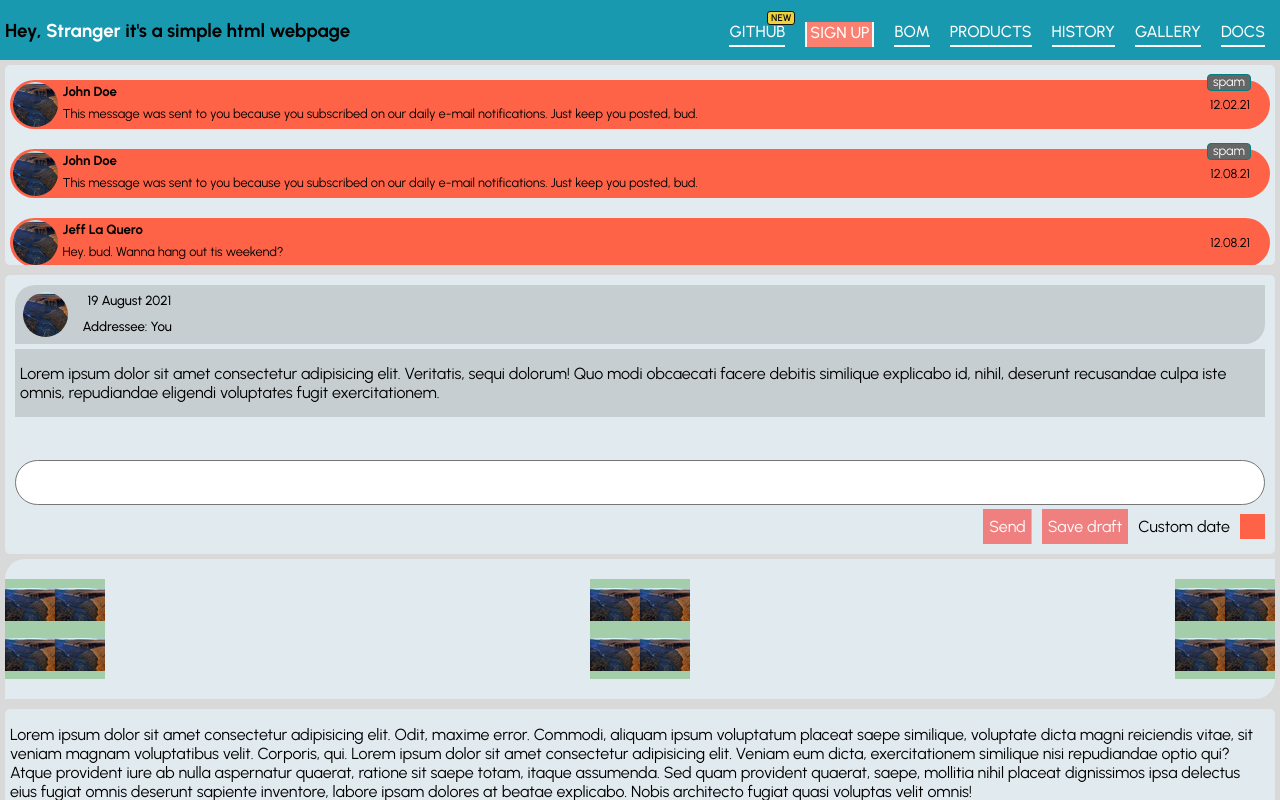
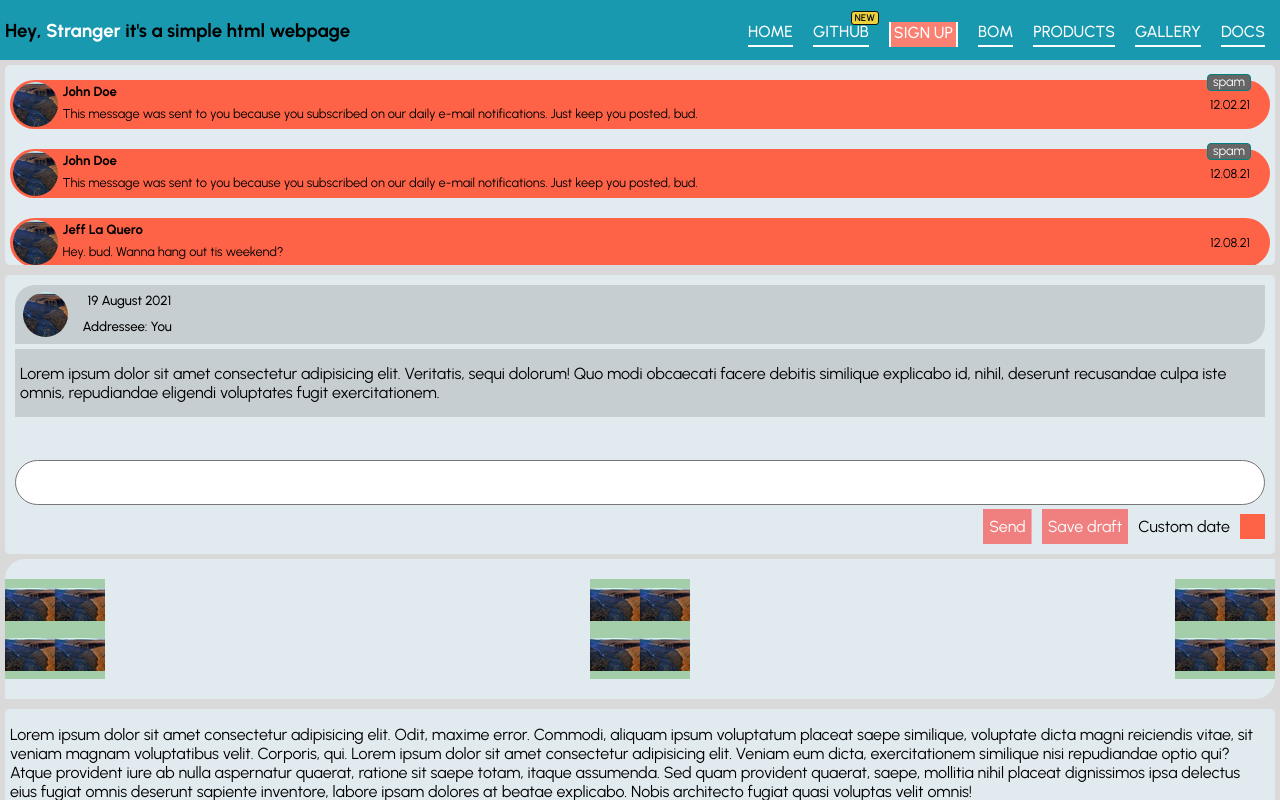
Before and after one commit to bybbsy/Frontend-internship, a Vue app in the folder vue-app/: page / in a window 1280 px wide. Built offline with nearby package versions, Linux system fonts and the light colour scheme.

Commit message:
Added link to the Home page

```diff
--- a/vue-app/src/components/TheHeader.vue
+++ b/vue-app/src/components/TheHeader.vue
@@ -2,8 +2,8 @@
   <header class="header">
         <div class="container hf">
             <div class="header__row">
-                <div class="header__info" id="header-info">
-                    <h3>Hey, <span class="header-username"> {{ username }}</span> it's a simple html webpage</h3>
+                <div class="header__info">
+                    <h3>Hey, <span ref='headerUsername' class="header-username"> {{ username }}</span> it's a simple html webpage</h3>
                 </div>
                     <div class="header__nav-icon">
                         <input type="checkbox" class="header__nav-input" id="nav-bars">
@@ -12,6 +12,8 @@
                         </label>
                     </div>
                 <nav class="header__nav" :class="{ 'expanded': showMenu }">
+
+                    <router-link :to="{ name: 'home' }" class="header__nav-item">Home</router-link>
                     <a href="" @click.prevent="toggleModal" class="header__nav-item github">GitHub
                         <div class="new-badge">new</div>
                     </a>
@@ -20,7 +22,6 @@
                     >Sign up</a>
                     <a href="" @click.prevent="toggleModal" class="header__nav-item bom">BOM</a>
                     <router-link :to="{ name: 'products' }" class="header__nav-item">Products</router-link>
-                    <a href="https://www.google.com/" target="_blank" class="header__nav-item">History</a>
                     <a href="https://www.google.com/" target="_blank" class="header__nav-item">Gallery</a>
                     <a href="https://www.google.com/" target="_blank" class="header__nav-item">Docs</a>
                     <button class="header__nav-item exit-input" :class="{ hidden: username === defaultUsername }" @click="logoutHandler" type="submit">Log out </button>
```
